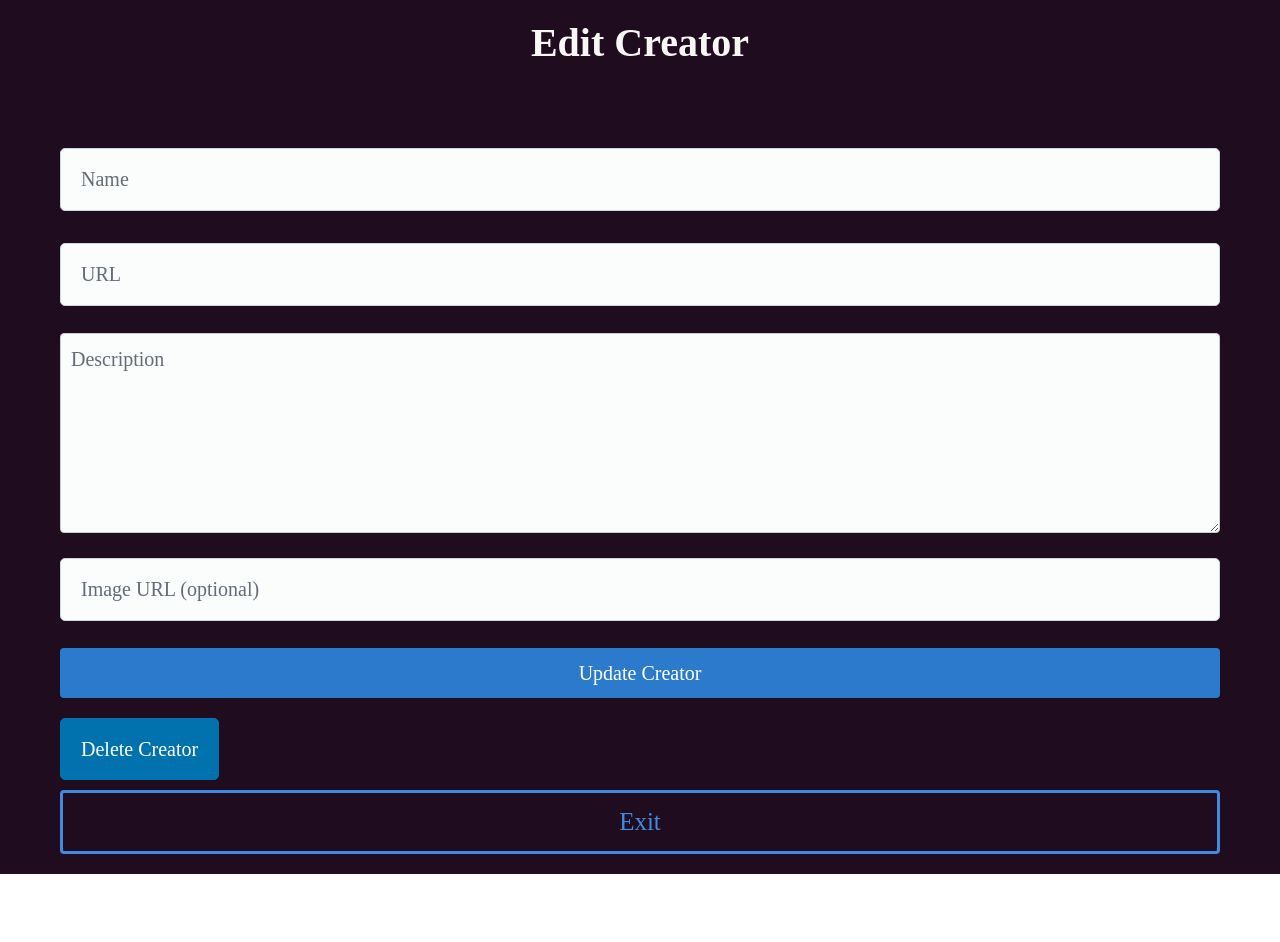
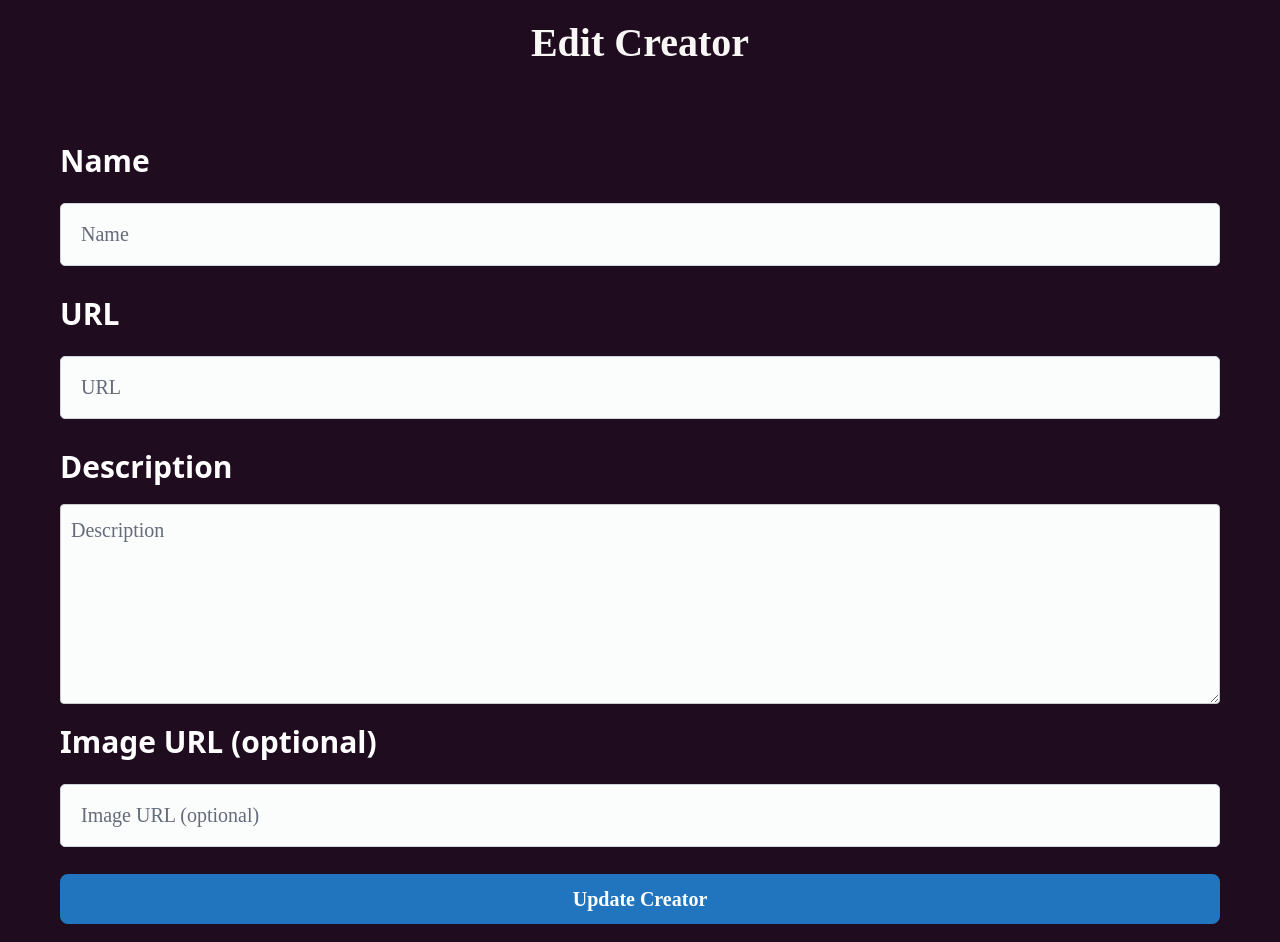
Before and after one commit to dahliasukaik/creatorverse, a React (Create React App) app in the folder frontend/: page /edit/1 in a window 1280 px wide. Shown: the top 942 px of the page. Before the commit the page ends 874 px from the top, so only its background shows below. Built offline with nearby package versions, Linux system fonts and the light colour scheme; no server answers; the database is empty.

Commit message:
done with the website functionality and design.

```diff
--- a/frontend/src/App.css
+++ b/frontend/src/App.css
@@ -1,5 +1,4 @@
-/* src/App.css */
-/* Reset margin and padding for body and html */
+/*//src/ App.css*/
 body {
   margin: 0;
   padding: 0;
@@ -25,6 +24,8 @@
   color: #f9f6f6;
   text-align: center;
   font-weight: 700;
+  border: 5px;
+  background-color: rgb(105, 32, 118);
   font-size: 3em;
   display: flex;
   justify-content: center;
@@ -64,7 +65,7 @@
   margin-bottom: 20px;
 }
 
-/* description box */
+/* description box for bigger size */
 textarea {
   width: 100%;
   height: 200px;
@@ -73,6 +74,7 @@
   border-radius: 4px;
   resize: vertical;
 }
+
 .button-home {
   display: flex;
   justify-content: center;
@@ -82,13 +84,13 @@
   font-weight: 700;
 }
 .button-primary {
-  background-color: #2d84dbeb;
+  background-color: #2281cfe7;
   border: none;
   color: white;
   padding: 10px 20px;
   cursor: pointer;
-  border-radius: 4px;
-  font-weight: 400;
+  border-radius: 8px;
+  font-weight: 700;
   text-decoration: none; /* Remove underline from buttons */
   display: inline-block;
   margin-right: 10px; /* Add margin to space out buttons */
@@ -99,21 +101,17 @@
   border: 3px solid #3e8fe5fa;
   color: #3e8fe5fa;
   padding: 10px 20px;
-  font-size: 25px;
   cursor: pointer;
-  border-radius: 4px;
+  border-radius: 8px;
   margin-top: 10px;
+  font-weight: 700;
   text-decoration: none;
   display: flex;
   justify-content: center;
 
 }
 
-.subtitle {
-  font-size: 1.5em; /* Adjust the size as needed */
-  color: white;
-  margin-top: 10px;
-}
+
 /* Creator details on view page */
 .view-creator {
   display: flex;
@@ -122,28 +120,26 @@
   text-align: center;
   padding: 20px;
 }
-
+/*creator image on view page*/
 .left-creator {
   display: flex;
   flex-direction: column;
-  background-color: #f7f0f6;
+  background-color: white;
   justify-content: space-between;
   width: 45%;
   align-items: center; /* Center items horizontally */
   padding: 5%;
-  border: 3px solid black;
-  border-radius: 4px;
+  border-radius: 8px;
 }
 
 /* Description on view page */
-
 .description-container{
 padding: 5%;
 display: flex;
-background-color: #f7f0f6;
-border: 3px solid black;
+background-color: white;
 flex-direction: column;
 width: 45%;
+border-radius: 8px;
 }
 .description {
   color: rgb(18, 17, 17);
@@ -162,9 +158,6 @@
   margin-bottom: 20px;
 }
 
-
-
-
 /*page titles and celeb names*/
 h1 {
   color: #f9f6f6;
@@ -172,11 +165,22 @@
   text-align: center;
   padding-bottom: 5%;
 }
+/*edit page text box titles*/
+.subtitle {
+  font-size: 1.5em;
+  color: white;
+  margin-top: 10px;
+}
+/* edit page delete button*/
+.delete-button {
+  background-color: #ff0000; /* Red color for the delete button */
+  font-weight: 700;
+  text-align: center;
+  border: none;
+  border-radius: 8px;
+}
 
-
-
-
-/* Icon button styles */
+/* Icon button styles on creator cards */
 .icon-button {
   background: none;
   border: none;
@@ -185,14 +189,9 @@
   color: #797b7e;
   margin: 0 5px;
 }
-.delete-button {
-  color: #ff0000; /* Red color for the delete button */
-}
-
 .icon-button:hover {
   color: #4dd9ec;
 }
-
 .icon-buttons {
   display: flex;
   justify-content: center;
--- a/frontend/src/pages/EditCreator.js
+++ b/frontend/src/pages/EditCreator.js
@@ -76,6 +76,7 @@
       <form onSubmit={handleSubmit}>
         <h1>Edit Creator</h1>
         <label>
+          <h3 className='subtitle'> Name </h3>
           <input
             placeholder="Name"
             type="text"
@@ -86,6 +87,7 @@
           />
         </label>
         <label>
+          <h3 className='subtitle'> URL </h3>
           <input
             placeholder="URL"
             type="url"
@@ -97,6 +99,7 @@
           />
         </label>
         <label>
+          <h3 className='subtitle'> Description </h3>
           <textarea
             placeholder="Description"
             value={description}
@@ -106,6 +109,7 @@
           />
         </label>
         <label>
+          <h3 className='subtitle'> Image URL (optional) </h3>
           <input
             placeholder="Image URL (optional)"
             type="url"
@@ -118,7 +122,7 @@
         <button type="submit" className="button-primary">Update Creator</button>
       </form>
       <div className="delete-button">
-        <button onClick={handleDelete}  >Delete Creator</button>
+        <button onClick={handleDelete}  className='delete-button'>Delete Creator</button>
       </div>
       <Link to="/" className="button-outline">Exit</Link>
 
```
